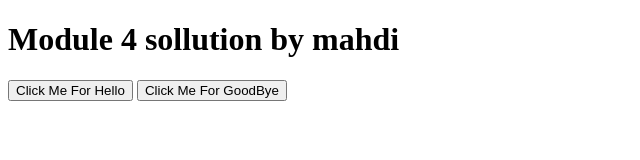
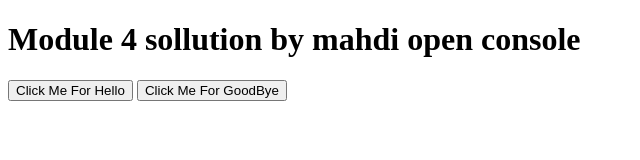
Before and after one commit to mirmehdihussainkazmi/mirmehdihussainkazmi.github.io, a plain HTML site: page index.html in a window 1280 px wide. Shown: the whole page, without its empty margins (0-640 px from the left). Drawn offline with Linux system fonts and the light colour scheme.

Commit message:
Update index.html

```diff
--- a/index.html
+++ b/index.html
@@ -10,7 +10,7 @@
   <script src="script.js"></script>
 </head>
 <body>
-  <h1>Module 4 sollution by mahdi</h1>
+  <h1>Module 4 sollution by mahdi open console</h1>
 
   <button onclick="sayHello('world')">Click Me For Hello</button>
 
```
